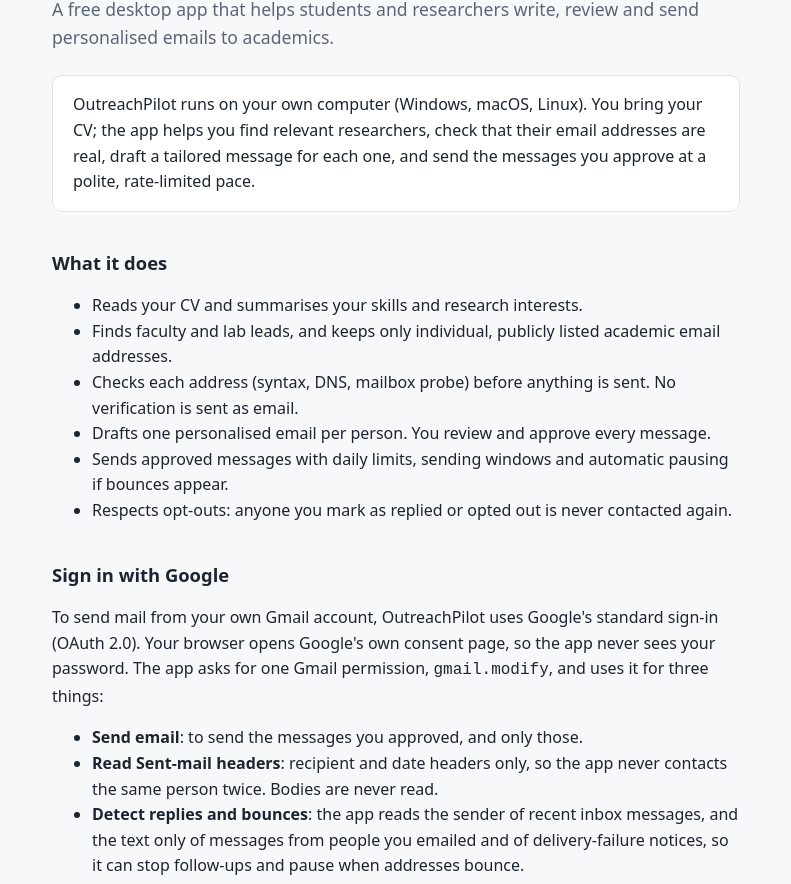
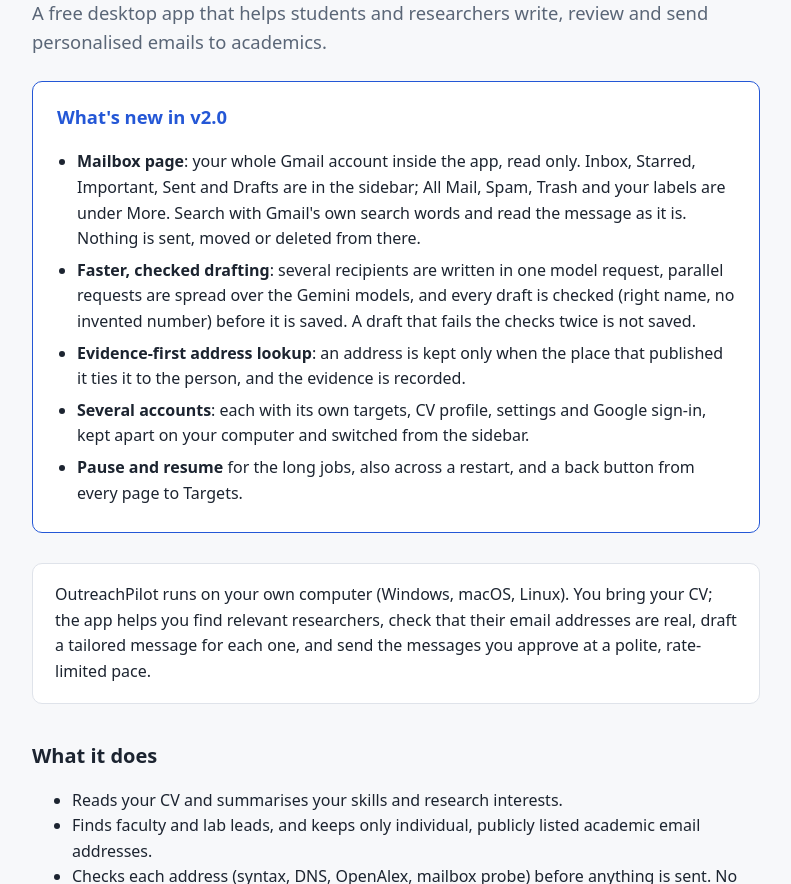
Before and after one commit to fraktosh/outreach-pilot, a plain HTML site: page index.html in a window 1280 px wide. Shown: the part 112-996 px from the top of the page, without its empty margins (244-1035 px from the left). Drawn offline with Linux system fonts and the light colour scheme.

Commit message:
Sync docs from the code repo (255bec8): index.html, privacy.html

```diff
--- a/index.html
+++ b/index.html
@@ -3,30 +3,47 @@
 <head>
 <meta charset="utf-8">
 <meta name="viewport" content="width=device-width, initial-scale=1">
-<title>OutreachPilot</title>
+<title>OutreachPilot - v2.0.0</title>
 <meta name="description" content="OutreachPilot is a free desktop app that helps students and researchers write, review and send personalised outreach emails to academics.">
 <style>
-  :root { --bg: #f7f8fa; --fg: #1c2430; --muted: #5a6677; --card: #ffffff; --line: #dfe3ea; --accent: #2457d6; }
+  :root { --bg: #f7f8fa; --fg: #1c2430; --muted: #5a6677; --card: #ffffff; --line: #dfe3ea; --accent: #2457d6; --badge: #eef2ff; --badge-border: #c7d2fe; --badge-text: #3730a3; }
   @media (prefers-color-scheme: dark) {
-    :root { --bg: #0b0f17; --fg: #e6eaf0; --muted: #9aa6b8; --card: #131b26; --line: #243042; --accent: #7aa2ff; }
+    :root { --bg: #0b0f17; --fg: #e6eaf0; --muted: #9aa6b8; --card: #131b26; --line: #243042; --accent: #7aa2ff; --badge: #1e1b4b; --badge-border: #3730a3; --badge-text: #c7d2fe; }
   }
   * { box-sizing: border-box; }
   body { margin: 0; background: var(--bg); color: var(--fg); font: 16px/1.6 system-ui, -apple-system, "Segoe UI", Roboto, sans-serif; }
-  main { max-width: 720px; margin: 0 auto; padding: 48px 16px 64px; }
-  h1 { font-size: 2rem; margin: 0 0 8px; }
-  h2 { font-size: 1.15rem; margin: 36px 0 8px; }
+  main { max-width: 760px; margin: 0 auto; padding: 48px 16px 64px; }
+  h1 { font-size: 2.1rem; margin: 0 0 8px; display: flex; align-items: center; gap: 12px; }
+  h2 { font-size: 1.25rem; margin: 36px 0 12px; }
   p, li { color: var(--fg); }
-  .lead { color: var(--muted); font-size: 1.1rem; margin: 0 0 24px; }
-  .card { background: var(--card); border: 1px solid var(--line); border-radius: 10px; padding: 16px 20px; }
-  a { color: var(--accent); }
+  .badge { font-size: 0.85rem; padding: 3px 10px; border-radius: 999px; background: var(--badge); border: 1px solid var(--badge-border); color: var(--badge-text); font-weight: 600; vertical-align: middle; }
+  .lead { color: var(--muted); font-size: 1.15rem; margin: 0 0 24px; }
+  .card { background: var(--card); border: 1px solid var(--line); border-radius: 10px; padding: 18px 22px; margin-bottom: 24px; }
+  .update-box { background: var(--card); border: 1.5px solid var(--accent); border-radius: 10px; padding: 20px 24px; margin-bottom: 30px; }
+  .update-box h3 { margin-top: 0; color: var(--accent); font-size: 1.15rem; }
+  .update-box ul { margin: 8px 0 0; padding-left: 20px; }
+  .update-box li { margin-bottom: 6px; }
+  a { color: var(--accent); text-decoration: none; }
+  a:hover { text-decoration: underline; }
   footer { margin-top: 48px; padding-top: 16px; border-top: 1px solid var(--line); color: var(--muted); font-size: .9rem; }
   footer a { margin-right: 16px; }
 </style>
 </head>
 <body>
 <main>
-  <h1>OutreachPilot</h1>
+  <h1>OutreachPilot <span class="badge">v2.0.0</span></h1>
   <p class="lead">A free desktop app that helps students and researchers write, review and send personalised emails to academics.</p>
+
+  <div class="update-box">
+    <h3>What's new in v2.0</h3>
+    <ul>
+      <li><strong>Mailbox page</strong>: your whole Gmail account inside the app, read only. Inbox, Starred, Important, Sent and Drafts are in the sidebar; All Mail, Spam, Trash and your labels are under More. Search with Gmail's own search words and read the message as it is. Nothing is sent, moved or deleted from there.</li>
+      <li><strong>Faster, checked drafting</strong>: several recipients are written in one model request, parallel requests are spread over the Gemini models, and every draft is checked (right name, no invented number) before it is saved. A draft that fails the checks twice is not saved.</li>
+      <li><strong>Evidence-first address lookup</strong>: an address is kept only when the place that published it ties it to the person, and the evidence is recorded.</li>
+      <li><strong>Several accounts</strong>: each with its own targets, CV profile, settings and Google sign-in, kept apart on your computer and switched from the sidebar.</li>
+      <li><strong>Pause and resume</strong> for the long jobs, also across a restart, and a back button from every page to Targets.</li>
+    </ul>
+  </div>
 
   <div class="card">
     <p style="margin:0">OutreachPilot runs on your own computer (Windows, macOS, Linux). You bring your CV; the app helps you find relevant researchers, check that their email addresses are real, draft a tailored message for each one, and send the messages you approve at a polite, rate-limited pace.</p>
@@ -36,20 +53,21 @@
   <ul>
     <li>Reads your CV and summarises your skills and research interests.</li>
     <li>Finds faculty and lab leads, and keeps only individual, publicly listed academic email addresses.</li>
-    <li>Checks each address (syntax, DNS, mailbox probe) before anything is sent. No verification is sent as email.</li>
-    <li>Drafts one personalised email per person. You review and approve every message.</li>
+    <li>Checks each address (syntax, DNS, OpenAlex, mailbox probe) before anything is sent. No verification is sent as email.</li>
+    <li>Drafts one personalised email per person with tailored technical utility. You review and approve every message.</li>
     <li>Sends approved messages with daily limits, sending windows and automatic pausing if bounces appear.</li>
     <li>Respects opt-outs: anyone you mark as replied or opted out is never contacted again.</li>
   </ul>
 
   <h2>Sign in with Google</h2>
-  <p>To send mail from your own Gmail account, OutreachPilot uses Google's standard sign-in (OAuth 2.0). Your browser opens Google's own consent page, so the app never sees your password. The app asks for one Gmail permission, <code>gmail.modify</code>, and uses it for three things:</p>
+  <p>To send mail from your own Gmail account, OutreachPilot uses Google's standard sign-in (OAuth 2.0). Your browser opens Google's own consent page, so the app never sees your password. The app asks for one Gmail permission, <code>gmail.modify</code>, and uses it for four things:</p>
   <ul>
     <li><strong>Send email</strong>: to send the messages you approved, and only those.</li>
-    <li><strong>Read Sent-mail headers</strong>: recipient and date headers only, so the app never contacts the same person twice. Bodies are never read.</li>
-    <li><strong>Detect replies and bounces</strong>: the app reads the sender of recent inbox messages, and the text only of messages from people you emailed and of delivery-failure notices, so it can stop follow-ups and pause when addresses bounce.</li>
+    <li><strong>Read Sent-mail headers</strong>: recipient and date headers only, so the app never contacts the same person twice and accurately links manual sends. This scan never reads bodies.</li>
+    <li><strong>Detect replies and bounces</strong>: the app reads the sender of recent inbox messages, and the text only of messages from people you emailed and of delivery-failure notices, so it can auto-craft contextual follow-up replies and pause when addresses bounce.</li>
+    <li><strong>Show your mailbox, read only</strong>: the folders of your account, message lists, and one message in full when you open it, only to display it on screen. Images and remote content are not loaded, attachments are not downloaded, and nothing is stored on disk.</li>
   </ul>
-  <p>It also learns which account signed in (your email address). The app never changes, moves or deletes anything in your mailbox, even though the permission technically allows it, and it never reads other messages. Everything is processed on your computer, and nothing is sent to the developer. You can sign out inside the app at any time, which revokes access, or remove it at <a href="https://myaccount.google.com/permissions">myaccount.google.com/permissions</a>. Details are in the <a href="privacy.html">Privacy Policy</a>.</p>
+  <p>It also learns which account signed in (your email address). The app never changes, moves or deletes anything in your mailbox, even though the permission technically allows it, and it never reads a message you have not opened yourself on the Mailbox page. Everything is processed on your computer, and nothing is sent to the developer. You can sign out inside the app at any time, which revokes access, or remove it at <a href="https://myaccount.google.com/permissions">myaccount.google.com/permissions</a>. Details are in the <a href="privacy.html">Privacy Policy</a>.</p>
 
   <h2>Get it</h2>
   <p>Downloads and source code: <a href="https://github.com/Heliodroid/outreach-pilot">github.com/Heliodroid/outreach-pilot</a>. The project is open source under the licence in that repository.</p>
```
Also changed, not shown: privacy.html (+6 -4 lines).
